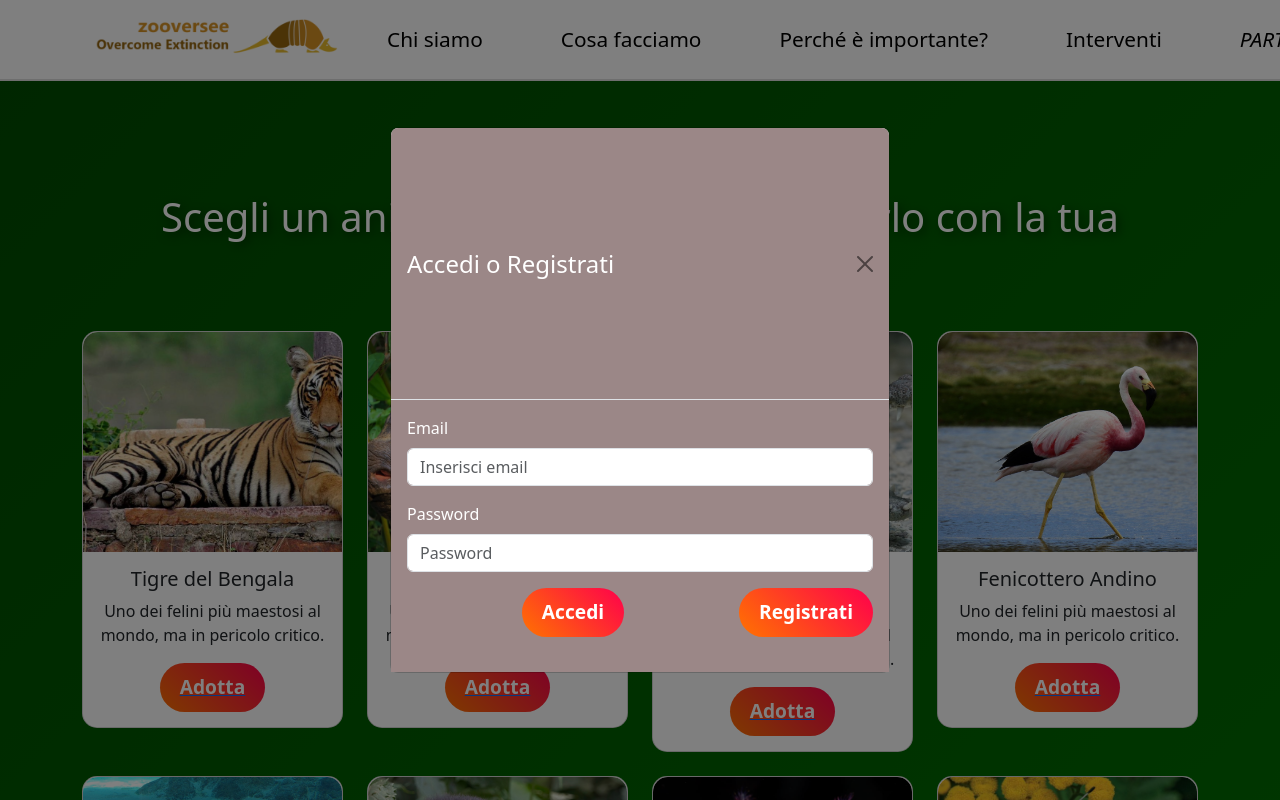
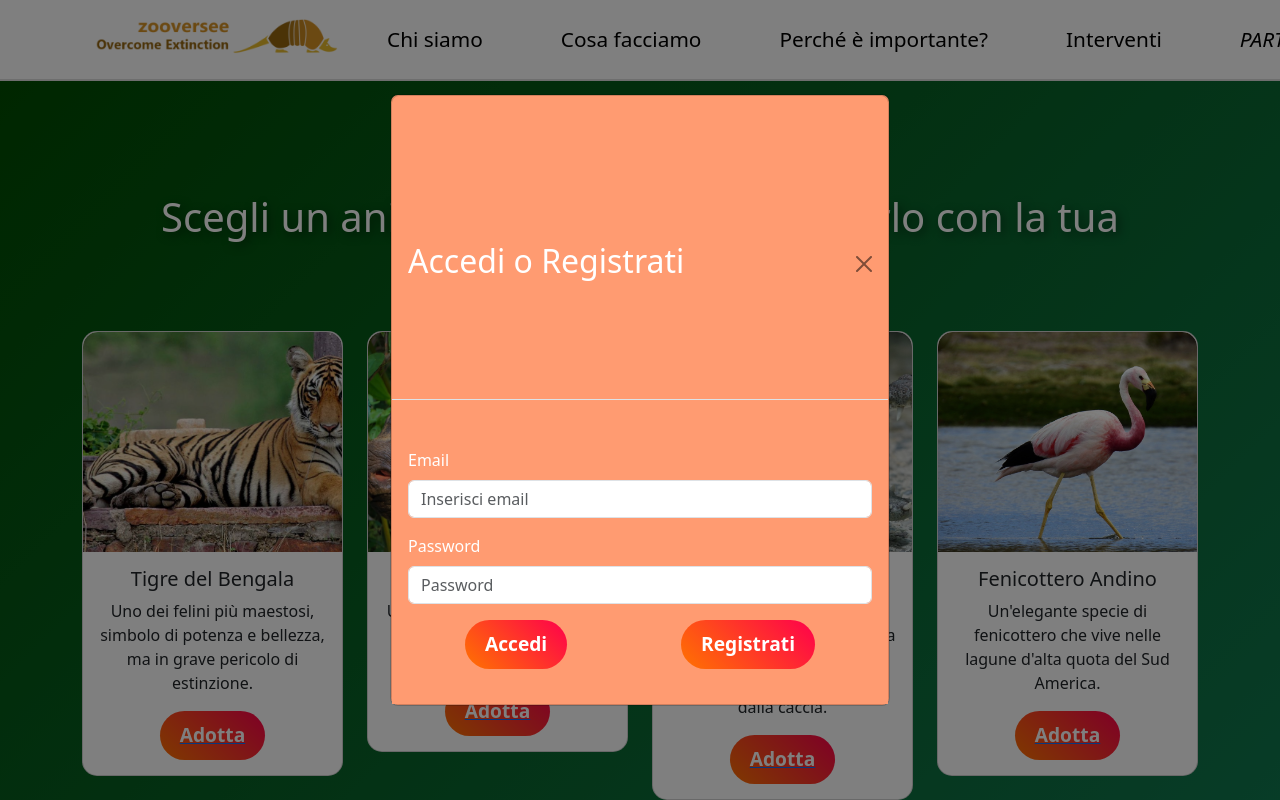
Before and after one commit to GiulioFardella/finalproject, a React (Create React App) app: page /adozione in a window 1280 px wide. Shown: the top 800 px of the page. Built offline with nearby package versions, Linux system fonts and the light colour scheme.

Commit message:
adds mods

```diff
--- a/src/App.css
+++ b/src/App.css
@@ -9,38 +9,3 @@
 .App {
   text-align: center;
 }
-
-.App-logo {
-  height: 40vmin;
-  pointer-events: none;
-}
-
-@media (prefers-reduced-motion: no-preference) {
-  .App-logo {
-    animation: App-logo-spin infinite 20s linear;
-  }
-}
-
-.App-header {
-  background-color: #282c34;
-  min-height: 100vh;
-  display: flex;
-  flex-direction: column;
-  align-items: center;
-  justify-content: center;
-  font-size: calc(10px + 2vmin);
-  color: white;
-}
-
-.App-link {
-  color: #61dafb;
-}
-
-@keyframes App-logo-spin {
-  from {
-    transform: rotate(0deg);
-  }
-  to {
-    transform: rotate(360deg);
-  }
-}
--- a/src/App.js
+++ b/src/App.js
@@ -1,6 +1,6 @@
+import "bootstrap/dist/css/bootstrap.min.css";
+import "./App.css";
 import { useState, useEffect } from "react";
-import "./App.css";
-import "bootstrap/dist/css/bootstrap.min.css";
 import Footer from "./components/Footer";
 import MyNavbar from "./components/MyNavbar";
 import MyCarousel from "./components/MyCarousel";
--- a/src/components/AdoptPage.jsx
+++ b/src/components/AdoptPage.jsx
@@ -8,98 +8,102 @@ const animals = [
     id: 1,
     name: "Tigre del Bengala",
     image: require("../assets/animals/Mammiferi/tigre/tigre2.jpg"),
-    description: "Uno dei felini più maestosi al mondo, ma in pericolo critico.",
+    description: "Uno dei felini più maestosi, simbolo di potenza e bellezza, ma in grave pericolo di estinzione.",
   },
   {
     id: 2,
     name: "Rinoceronte di Giava",
     image: require("../assets/animals/Mammiferi/rinoceronte/rhino1.jpg"),
-    description: "Uno dei felini più maestosi al mondo, ma in pericolo critico.",
+    description: "Uno dei mammiferi più rari al mondo, con meno di 100 esemplari rimasti in natura.",
   },
   {
     id: 3,
-    name: "Coccodrillo Delle Filippine",
+    name: "Coccodrillo delle Filippine",
     image: require("../assets/animals/Rettili/coccodrillo/croco3.jpg"),
-    description: "Uno dei felini più maestosi al mondo, ma in pericolo critico.",
+    description: "Un piccolo coccodrillo d'acqua dolce, minacciato dalla distruzione del suo habitat e dalla caccia.",
   },
   {
-    id: 4, name: "Fenicottero Andino" ,
+    id: 4,
+    name: "Fenicottero Andino",
     image: require("../assets/animals/Uccelli/fenicottero/fenicopter2.jpg"),
-    description: "Uno dei felini più maestosi al mondo, ma in pericolo critico.",
+    description: "Un'elegante specie di fenicottero che vive nelle lagune d'alta quota del Sud America.",
   },
   {
     id: 5,
-    name: "Razza D'acqua Dolce Gigante",
+    name: "Razza d'Acqua Dolce Gigante",
     image: require("../assets/animals/Pesci/razza/stingray1.jpg"),
-    description: "Uno dei felini più maestosi al mondo, ma in pericolo critico.",
+    description: "Una delle più grandi razze d'acqua dolce al mondo, capace di raggiungere dimensioni impressionanti.",
   },
   {
     id: 6,
-    name: "Gorilla Di Montagna",
+    name: "Gorilla di Montagna",
     image: require("../assets/animals/Mammiferi/gorilla/gorilla1.jpg"),
-    description: "Uno dei felini più maestosi al mondo, ma in pericolo critico.",
-  },
-  {
-    id: 6,
-    name: "Axolotl Messicano",
-    image: require("../assets/animals/Rettili/axolot/axolot2.jpg"),
-    description: "Uno dei felini più maestosi al mondo, ma in pericolo critico.",
+    description: "Un primate intelligente e sociale, minacciato dalla deforestazione e dal bracconaggio.",
   },
   {
     id: 7,
-    name: "Farfalla Parnassus Apollo",
-    image: require("../assets/animals/Insetti/farfalla/butter2.jpg"),
-    description: "Uno dei felini più maestosi al mondo, ma in pericolo critico.",
+    name: "Axolotl Messicano",
+    image: require("../assets/animals/Rettili/axolot/axolot2.jpg"),
+    description: "Un anfibio unico con straordinarie capacità rigenerative, gravemente minacciato dall'inquinamento.",
   },
   {
     id: 8,
-    name: "Murena Gigante",
-    image: require("../assets/animals/Pesci/murena/moray2.jpg"),
-    description: "Uno dei felini più maestosi al mondo, ma in pericolo critico.",
+    name: "Farfalla Parnassus Apollo",
+    image: require("../assets/animals/Insetti/farfalla/butter2.jpg"),
+    description: "Una splendida farfalla alpina vulnerabile ai cambiamenti climatici e alla distruzione del suo habitat.",
   },
   {
     id: 9,
-    name: "Pinguino Magellano",
-    image: require("../assets/animals/Uccelli/pinguino/penguin2.jpg"),
-    description: "Uno dei felini più maestosi al mondo, ma in pericolo critico.",
+    name: "Murena Gigante",
+    image: require("../assets/animals/Pesci/murena/moray2.jpg"),
+    description: "Un predatore marino dal morso potente e dalla pelle liscia, spesso nascosto tra le rocce.",
   },
   {
     id: 10,
-    name: "Squalo Martello Maggiore ",
-    image: require("../assets/animals/Pesci/squalo/shark3.jpg"),
-    description: "Un predatore essenziale per l'equilibrio marino.",
+    name: "Pinguino Magellano",
+    image: require("../assets/animals/Uccelli/pinguino/penguin2.jpg"),
+    description: "Un pinguino sudamericano minacciato dai cambiamenti climatici e dall'inquinamento marino.",
   },
   {
     id: 11,
-    name: "Leopardo dell'Amur",
-    image: require("../assets/animals/Mammiferi/Leopardo Amur/leopardo3.jpeg"),
-    description: "Uno dei felini più rari del pianeta, a rischio estinzione.",
+    name: "Squalo Martello Maggiore",
+    image: require("../assets/animals/Pesci/squalo/shark3.jpg"),
+    description: "Un predatore marino fondamentale per l'ecosistema, noto per la sua caratteristica testa a martello.",
   },
   {
     id: 12,
-    name: "Condor Della California",
-    image: require("../assets/animals/Uccelli/condor/condor2.jpg"),
-    description: "Uno dei felini più rari del pianeta, a rischio estinzione.",
+    name: "Leopardo dell'Amur",
+    image: require("../assets/animals/Mammiferi/Leopardo Amur/leopardo3.jpeg"),
+    description: "Uno dei felini più rari del pianeta, con meno di 100 esemplari in natura.",
   },
   {
     id: 13,
-    name: "Orango Del Tapanuli ",
-    image: require("../assets/animals/Mammiferi/orango/orango2.jpg"),
-    description: "Uno dei felini più rari del pianeta, a rischio estinzione.",
+    name: "Condor della California",
+    image: require("../assets/animals/Uccelli/condor/condor2.jpg"),
+    description: "Il più grande uccello del Nord America, salvato dall'estinzione grazie a programmi di conservazione.",
   },
   {
     id: 14,
-    name: "Tartaruga Angonoka",
-    image: require("../assets/animals/Rettili/tartaruga/torto2.jpg"),
-    description: "Uno dei felini più rari del pianeta, a rischio estinzione.",
+    name: "Orango del Tapanuli",
+    image: require("../assets/animals/Mammiferi/orango/orango2.jpg"),
+    description: "Una delle specie di oranghi più rare e a rischio, scoperta solo di recente.",
   },
   {
     id: 15,
+    name: "Tartaruga Angonoka",
+    image: require("../assets/animals/Rettili/tartaruga/torto2.jpg"),
+    description: "Una delle tartarughe più rare al mondo, endemica del Madagascar e minacciata dalla caccia illegale.",
+  },
+  {
+    id: 16,
     name: "Vipera dell'Ursini",
     image: require("../assets/animals/Rettili/serpente/snake2.jpg"),
-    description: "Uno dei felini più rari del pianeta, a rischio estinzione.",
+    description: "Un piccolo serpente velenoso, il più minacciato d'Europa a causa della perdita del suo habitat.",
   },
 ];
+
+
+
 
 function AdoptPage() {
   return (
--- /dev/null
+++ b/src/components/Animal.jsx
@@ -0,0 +1 @@
+import "../css/animal.css"
--- a/src/components/LoginModal.jsx
+++ b/src/components/LoginModal.jsx
@@ -13,12 +13,13 @@ function LoginModal({ show, handleClose }) {
   };
 
   return (
-    <Modal show={show} onHide={handleClose} centered className="modal-container">
+    <Modal show={show} onHide={handleClose} centered className="modal-container ">
+      <div className="modal-content">
       <Modal.Header closeButton className="generalModal">
-        <Modal.Title>Accedi o Registrati</Modal.Title>
+        <Modal.Title className="modaltitle">Accedi o Registrati</Modal.Title>
       </Modal.Header>
-      <Modal.Body className="generalModal">
-        <Form onSubmit={handleLogin}> {/* Il form usa handleLogin */}
+      <Modal.Body className="generalModal ">
+        <Form  onSubmit={handleLogin}> {/* Il form usa handleLogin */}
           <Form.Group className="mb-3" controlId="formBasicEmail">
             <Form.Label>Email</Form.Label>
             <Form.Control type="email" placeholder="Inserisci email" required />
@@ -31,11 +32,11 @@ function LoginModal({ show, handleClose }) {
 
           <div className="loginButtons d-flex justify-content-around">
             {/* Accedi: il submit chiama handleLogin */}
-            <Button type="submit" className="button">
+            <Button type="submit" className="button" >
               Accedi
             </Button>
 
-            <div>
+
               {/* Registrati: chiude il modale e naviga */}
               <Button
                 type="button"
@@ -47,10 +48,11 @@ function LoginModal({ show, handleClose }) {
               >
                 Registrati
               </Button>
-            </div>
+
           </div>
         </Form>
       </Modal.Body>
+      </div>
     </Modal>
   );
 }
--- a/src/css/adopt.css
+++ b/src/css/adopt.css
@@ -1,6 +1,6 @@
 /* 🌿 Stili generali */
 #generalAdoption {
-    background: linear-gradient(135deg, #004d00, #008000); /* Verde più profondo */
+    background: linear-gradient(135deg, #004d00,var(--green)); /* Verde più profondo */
     padding: 50px 0;
 }
 
@@ -36,8 +36,8 @@
     background: rgba(255, 255, 255, 0.9);
     padding: 15px;
     text-align: center;
-    border-bottom-left-radius: 15px;
-    border-bottom-right-radius: 15px;
+    border-bottom-left-radius: 18px;
+    border-bottom-right-radius: 18px;
 }
 
 /* 🟢 Pulsante "Adotta" */
--- a/src/css/carousel.css
+++ b/src/css/carousel.css
@@ -11,7 +11,7 @@
   transform: translate(-50%, -50%);
   text-align: center;
   color: white;
-
+  opacity: 85%;
   padding: 1rem 2rem;
   border-radius: 10px;
   z-index: 10;
@@ -21,7 +21,7 @@
 
 .fixed-message h2 {
   margin: 0;
-  font-size: 6.5rem;
+  font-size: 5.5rem;
 }
 
 .fixed-message p {
@@ -30,7 +30,7 @@
 }
 
 .fixed-message h4 {
-  font-size: 3.5rem;
+  font-size: 2.5rem;
   margin-top: 0.8rem;
 }
 
--- a/src/css/login.css
+++ b/src/css/login.css
@@ -1,15 +1,22 @@
-.login-buttons .button {
-   background-color: var(--green);
-
-}
-.modal-container {
-    border-radius: 50%;
-}
 
 .generalModal {
-    background-color: rgb(155, 135, 135);
     color: white;
     height: 17rem;
 
+    background-color: var(--orange);
+    margin-top:2rem;
 
 }
+.modaltitle {
+    font-weight:60px;
+    font-size:2rem;
+    margin-bottom:5px;
+
+}
+.modal-content {
+    background-color: var(--orange);
+}
+
+.bottomform {
+    background-color: var(--orange);
+}
--- a/src/css/profile.css
+++ b/src/css/profile.css
@@ -1,5 +1,5 @@
 .profile-container {
-    background: linear-gradient(135deg, #004d00, #008000)
+    background: linear-gradient(135deg, #004d00,var(--green))
 }
 .missiondiv {
     margin-bottom: 2rem;
```
Also changed, not shown: src/css/animal.css (added).
